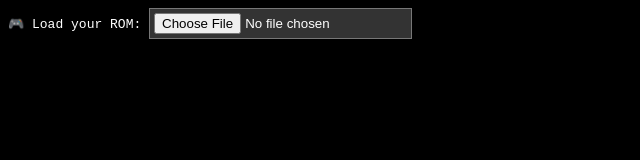
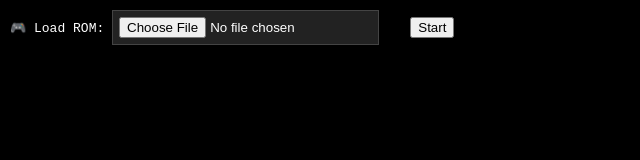
Before and after one commit to BossMansreal/Cemu--WebGL, a plain HTML site: page index.html in a window 1280 px wide. Shown: the whole page, without its empty margins (0-640 px from the left). Drawn offline with Linux system fonts and the light colour scheme.

Commit message:
Update index.html

```diff
--- a/index.html
+++ b/index.html
@@ -1,36 +1,25 @@
 <!DOCTYPE html>
 <html lang="en">
 <head>
-  <meta charset="UTF-8">
-  <title>Cemu WebGL (Local Mode)</title>
-  <script type="module" src="./main.js"></script>
+  <meta charset="utf-8" />
+  <title>Cemu-WebGL (Local-only)</title>
+  <meta name="viewport" content="width=device-width,initial-scale=1" />
   <style>
-    html, body {
-      margin: 0;
-      background: #000;
-      overflow: hidden;
-      font-family: monospace;
-      color: white;
-    }
-    #overlay {
-      position: absolute;
-      top: 8px;
-      left: 8px;
-      z-index: 10;
-    }
-    input[type="file"] {
-      background: #333;
-      color: white;
-      border: 1px solid #777;
-      padding: 4px;
-      cursor: pointer;
-    }
+    html,body { margin:0; height:100%; background:#000; color:#fff; font-family:monospace; }
+    #overlay { position:absolute; z-index:10; left:10px; top:10px; }
+    input[type=file] { color: #fff; background:#222; border:1px solid #444; padding:6px; }
+    #canvas-wrap { width:100%; height:100%; }
   </style>
 </head>
 <body>
   <div id="overlay">
-    🎮 Load your ROM:
-    <input type="file" id="romInput" accept=".gb,.gba,.nes,.bin,.rom" />
+    🎮 Load ROM:
+    <input id="romInput" type="file" accept=".gb,.gba,.nes,.bin,.rom" />
+    &nbsp;&nbsp;
+    <button id="startBtn">Start</button>
   </div>
+
+  <!-- Main script (module) -->
+  <script type="module" src="./main.js"></script>
 </body>
 </html>
```
